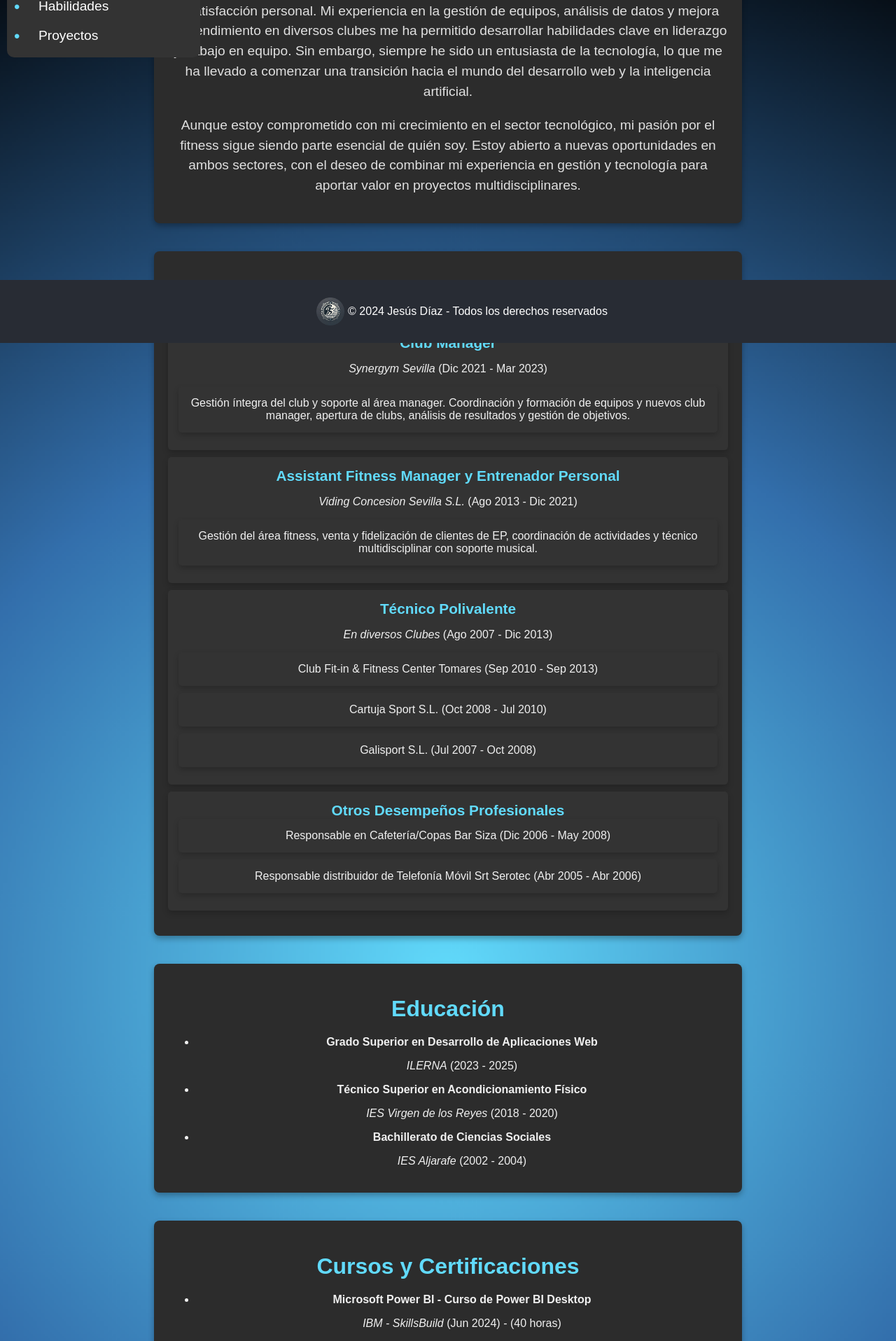
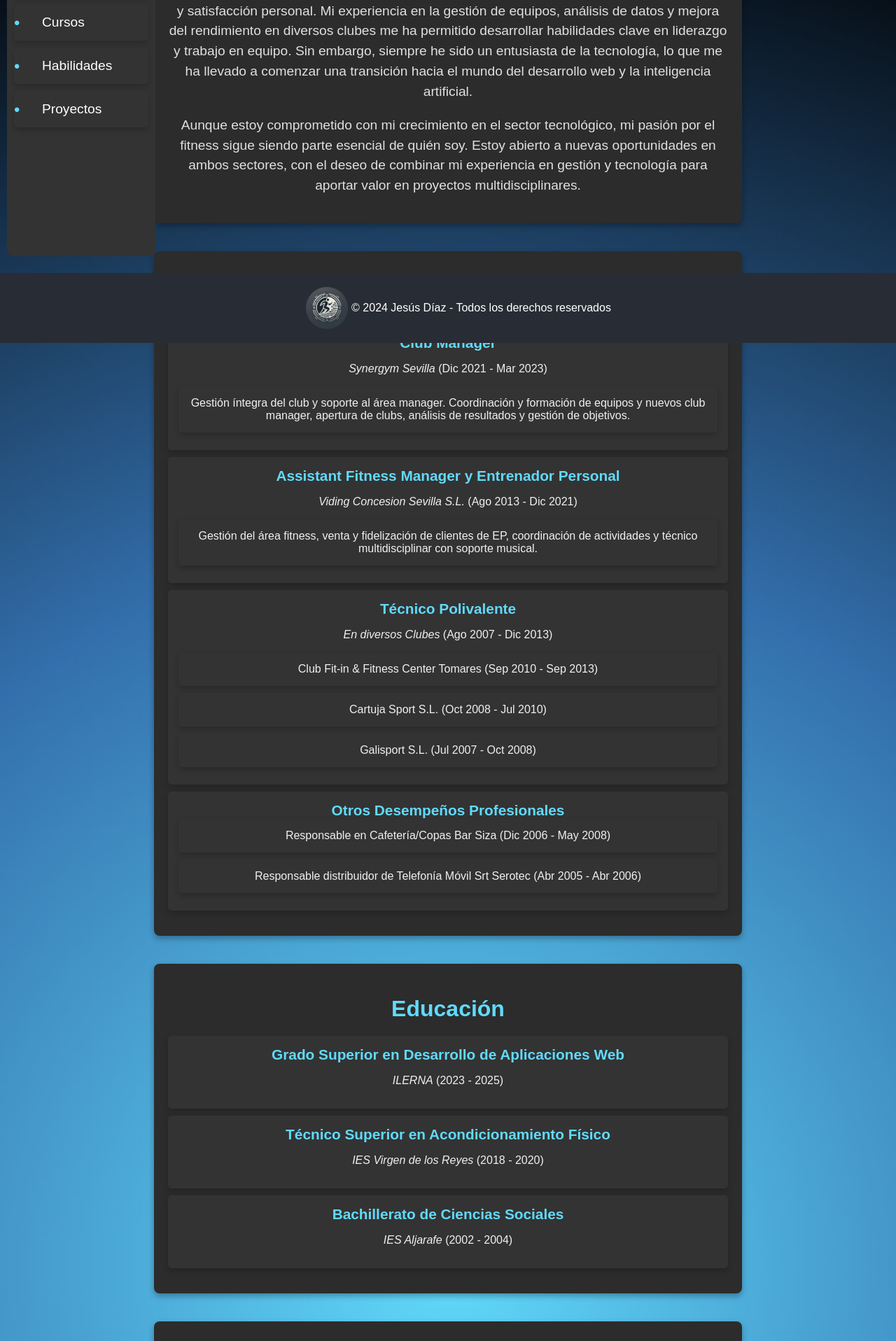
Before and after one commit to jdm1986/mi-curriculum, a React (Create React App) app: page / in a window 1280 px wide. Shown: the part 310-2226 px from the top of the page at 70% size. Built offline with nearby package versions, Linux system fonts and the light colour scheme.

Commit message:
Estilos 7

```diff
--- a/src/components/Courses.css
+++ b/src/components/Courses.css
@@ -1,16 +1,39 @@
 .courses {
   padding: 20px;
-  background-color: #2c2c2c; /* Consistente con las otras secciones */
+  background-color: #2c2c2c; /* Fondo uniforme con las otras secciones */
   border-radius: 8px;
   max-width: 800px;
   margin: 40px auto;
   color: #f0f0f0;
-  box-shadow: 0 4px 8px rgba(0, 0, 0, 0.3);
+  box-shadow: 0 4px 8px rgba(0, 0, 0, 0.3); /* Caja con sombra */
 }
 
 .courses h2 {
   font-size: 2rem;
-  color: #61dafb; /* Color personalizado para títulos */
+  color: #61dafb;
   margin-bottom: 20px;
   text-align: center;
 }
+
+.courses ul {
+  list-style-type: none;
+  padding: 0;
+}
+
+.courses li {
+  background-color: #333; /* Fondo de cada ítem de la lista */
+  border-radius: 5px;
+  padding: 15px;
+  margin-bottom: 10px;
+  box-shadow: 0 4px 8px rgba(0, 0, 0, 0.2); /* Caja con sombra */
+}
+
+.courses li strong {
+  color: #61dafb;
+  font-size: 1.3rem;
+}
+
+.courses li p {
+  color: #e0e0e0;
+  margin-top: 5px;
+}
--- a/src/components/Education.css
+++ b/src/components/Education.css
@@ -1,16 +1,34 @@
 .education {
   padding: 20px;
-  background-color: #2c2c2c; /* Uniforme con las otras secciones */
+  background-color: #2c2c2c; /* Color de fondo uniforme */
   border-radius: 8px;
   max-width: 800px;
   margin: 40px auto;
   color: #f0f0f0;
-  box-shadow: 0 4px 8px rgba(0, 0, 0, 0.3);
+  box-shadow: 0 4px 8px rgba(0, 0, 0, 0.3); /* Caja con sombra */
 }
 
 .education h2 {
   font-size: 2rem;
-  color: #61dafb; /* Color personalizado para títulos */
+  color: #61dafb;
   margin-bottom: 20px;
   text-align: center;
 }
+
+.education ul {
+  list-style-type: none;
+  padding: 0;
+}
+
+.education li {
+  background-color: #333;
+  border-radius: 5px;
+  padding: 15px;
+  margin-bottom: 10px;
+  box-shadow: 0 4px 8px rgba(0, 0, 0, 0.2); /* Caja con sombra */
+}
+
+.education li strong {
+  color: #61dafb;
+  font-size: 1.3rem;
+}
--- a/src/components/Footer.css
+++ b/src/components/Footer.css
@@ -19,5 +19,12 @@
 
 /* Estilo para el logo en el footer */
 .footer-logo {
-  height: 40px; /* Ajusta el tamaño del logo según tus necesidades */
+  height: 60px; /* Ajusta el tamaño del logo según tus necesidades */
 }
+
+.footer p {
+  margin-right: 10px; /* Añade un margen para que no se corte el texto */
+  white-space: nowrap; /* Evita que el texto se corte en varias líneas */
+  overflow: hidden; /* Asegura que el contenido extra no se muestre */
+  text-overflow: ellipsis; /* Agrega puntos suspensivos si es necesario */
+}
--- a/src/components/Navbar.css
+++ b/src/components/Navbar.css
@@ -98,7 +98,8 @@
 @media (min-width: 768px) {
   .menu-list-mobile {
     top: 120px;
-    width: 20%; /* Menú ocupará el 20% del ancho en pantallas grandes */
+    width: 15%; /* Menú ocupará el 20% del ancho en pantallas grandes */
+    height: calc(82vh - 120px); /* Ocupa casi toda la altura, dejando un espacio con el footer */
     left: 10px; /* Para que no quede pegado al borde izquierdo */
     display: flex; /* Siempre visible en pantallas grandes */
     flex-direction: column;
@@ -110,7 +111,11 @@
 
 /* Estilo de los elementos de la lista del menú */
 .menu-list-mobile li {
-  padding: 10px;
+  background-color: #333;
+  border-radius: 5px;
+  padding: 15px;
+  margin-bottom: 10px;
+  box-shadow: 0 4px 8px rgba(0, 0, 0, 0.2); /* Caja con sombra */
   position: relative;
 }
 
@@ -124,17 +129,15 @@
   line-height: 1.5rem;
 }
 
-/* Estilo de los enlaces dentro de la lista del menú */
 .menu-list-mobile li a {
   color: white;
   text-decoration: none;
   font-size: 1.2rem;
-  margin-left: 25px; /* Espacio entre el punto y el texto */
+  margin-left: 25px;
 }
 
-.menu-list-mobile li a:hover {
-  color: #61dafb;
-  text-decoration: underline;
+.menu-list-mobile li:hover {
+  background-color: #444; /* Fondo al pasar el mouse */
 }
 
 /* Evitar que el contenido se "coma" el encabezado al navegar por las secciones */
--- a/src/components/Projects.css
+++ b/src/components/Projects.css
@@ -1,17 +1,16 @@
-/* Estilos para la sección de Proyectos */
 .projects {
   padding: 20px;
-  background-color: #2c2c2c;
+  background-color: #2c2c2c; /* Fondo uniforme */
   border-radius: 8px;
   max-width: 800px;
   margin: 40px auto;
   color: #f0f0f0;
-  box-shadow: 0 4px 8px rgba(0, 0, 0, 0.3);
+  box-shadow: 0 4px 8px rgba(0, 0, 0, 0.3); /* Caja con sombra */
 }
 
 .projects h2 {
   font-size: 2rem;
-  color: #61dafb; /* Color personalizado para títulos */
+  color: #61dafb;
   margin-bottom: 20px;
   text-align: center;
 }
@@ -22,17 +21,20 @@
 }
 
 .projects li {
-  background-color: #333;
+  background-color: #333; /* Fondo de cada ítem de la lista */
   border-radius: 5px;
   padding: 15px;
   margin-bottom: 10px;
-  box-shadow: 0 4px 8px rgba(0, 0, 0, 0.2);
+  box-shadow: 0 4px 8px rgba(0, 0, 0, 0.2); /* Caja con sombra */
 }
 
 .projects li a {
   color: #61dafb;
   text-decoration: none;
-  font-size: 1.2rem;
+}
+
+.projects li:hover {
+  background-color: #444; /* Cambio de color al pasar el mouse */
 }
 
 .projects li a:hover {
--- a/src/components/Skills.css
+++ b/src/components/Skills.css
@@ -1,16 +1,40 @@
 .skills {
   padding: 20px;
-  background-color: #2c2c2c;
+  background-color: #2c2c2c; /* Fondo uniforme */
   border-radius: 8px;
   max-width: 800px;
   margin: 40px auto;
   color: #f0f0f0;
-  box-shadow: 0 4px 8px rgba(0, 0, 0, 0.3);
+  box-shadow: 0 4px 8px rgba(0, 0, 0, 0.3); /* Caja con sombra */
 }
 
 .skills h2 {
   font-size: 2rem;
-  color: #61dafb; /* Color personalizado para títulos */
+  color: #61dafb;
   margin-bottom: 20px;
   text-align: center;
 }
+
+.skills ul {
+  list-style-type: none;
+  padding: 0;
+}
+
+.skills li {
+  background-color: #333; /* Fondo de cada ítem de la lista */
+  border-radius: 5px;
+  padding: 15px;
+  margin-bottom: 10px;
+  box-shadow: 0 4px 8px rgba(0, 0, 0, 0.2); /* Caja con sombra */
+}
+
+.skills li:hover {
+  background-color: #444; /* Cambio de color al pasar el mouse */
+}
+
+.skills li::before {
+  content: '•';
+  color: #61dafb;
+  font-size: 1.5rem;
+  margin-right: 10px;
+}
--- a/src/components/Skills.js
+++ b/src/components/Skills.js
@@ -9,13 +9,12 @@ function Skills() {
     <section className="skills">
       <h2>Habilidades</h2>
       <ul>
-        <li>HTML, CSS, JavaScript</li>
-        <li>React</li>
+        <li>HTML - CSS - JavaScript - React</li>
         <li>Fundamentos de UX/UI</li>
         <li>Programación en Java y C#</li>
         <li>Bases de datos: MySQL, Workbench y Oracle</li>
         <li>Git y GitHub (Control de versiones)</li>
-        <li>Arduino</li>
+        <li>Arduino - Prácticas con módulo ESP-32</li>
         <li>Ofimática avanzada</li>
         <li>Herramientas de análisis de datos: R-Studio, Pentaho, MS PowerBI (Big Data)</li>
       </ul>
```
